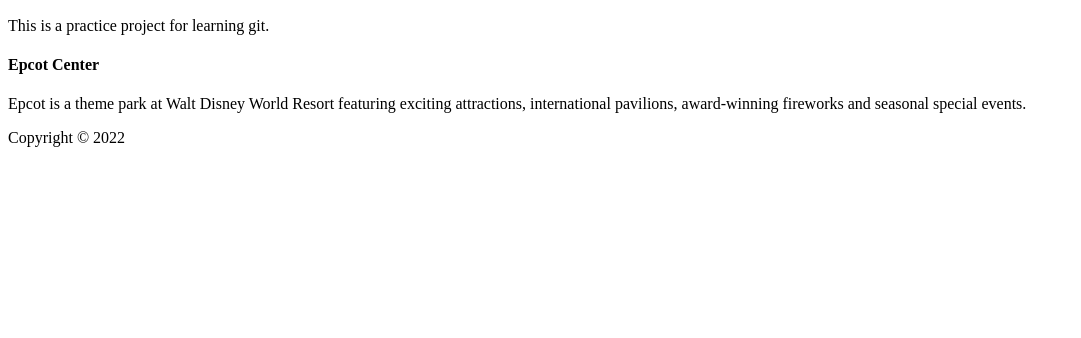
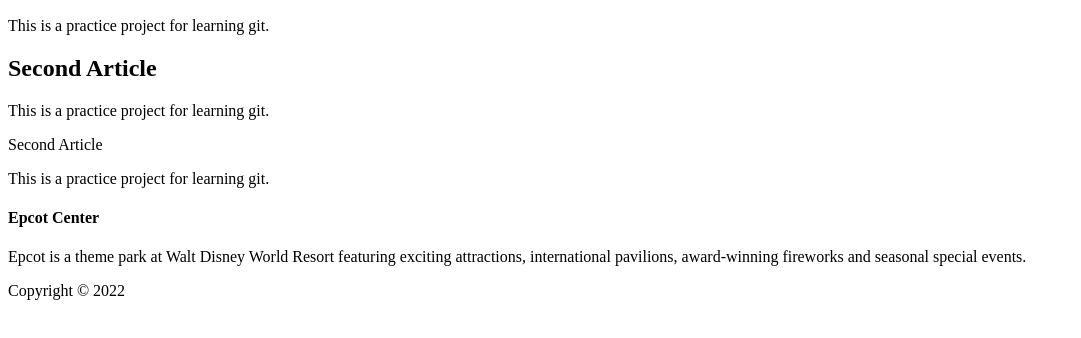
Before and after one commit to anaetrezve/git-practice-session, a plain HTML site: page index.html in a window 1280 px wide. Shown: the part 148-486 px from the top of the page, without its empty margins (0-1081 px from the left). Drawn offline with Linux system fonts and the light colour scheme.

Commit message:
2 articles added

```diff
--- a/index.html
+++ b/index.html
@@ -21,6 +21,16 @@
           <h2>Git Practice</h2>
           <p>This is a practice project for learning git.</p>
         </article>
+
+        <article>
+          <h2>Second Article</h2>
+          <p>This is a practice project for learning git.</p>
+        </article>
+
+        <article>
+          <h>Second Article</h>
+          <p>This is a practice project for learning git.</p>
+        </article>
       </section>
       <aside>
         <h4>Epcot Center</h4>
```
